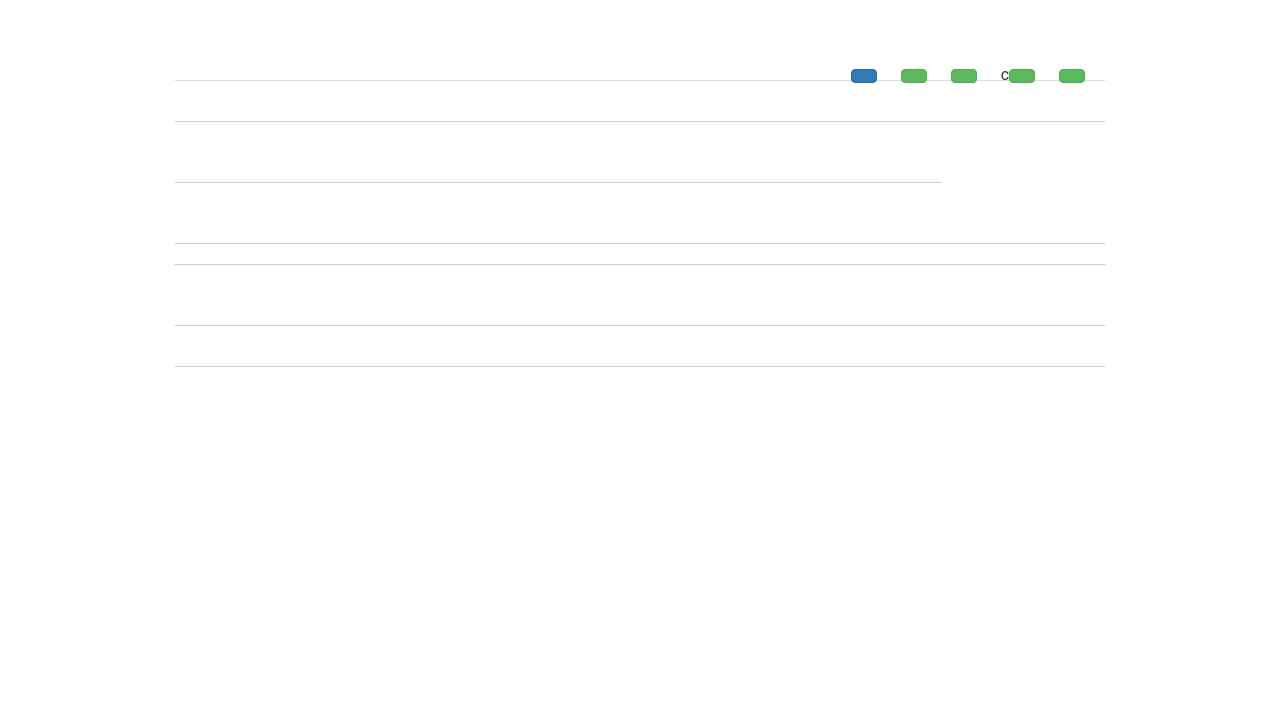
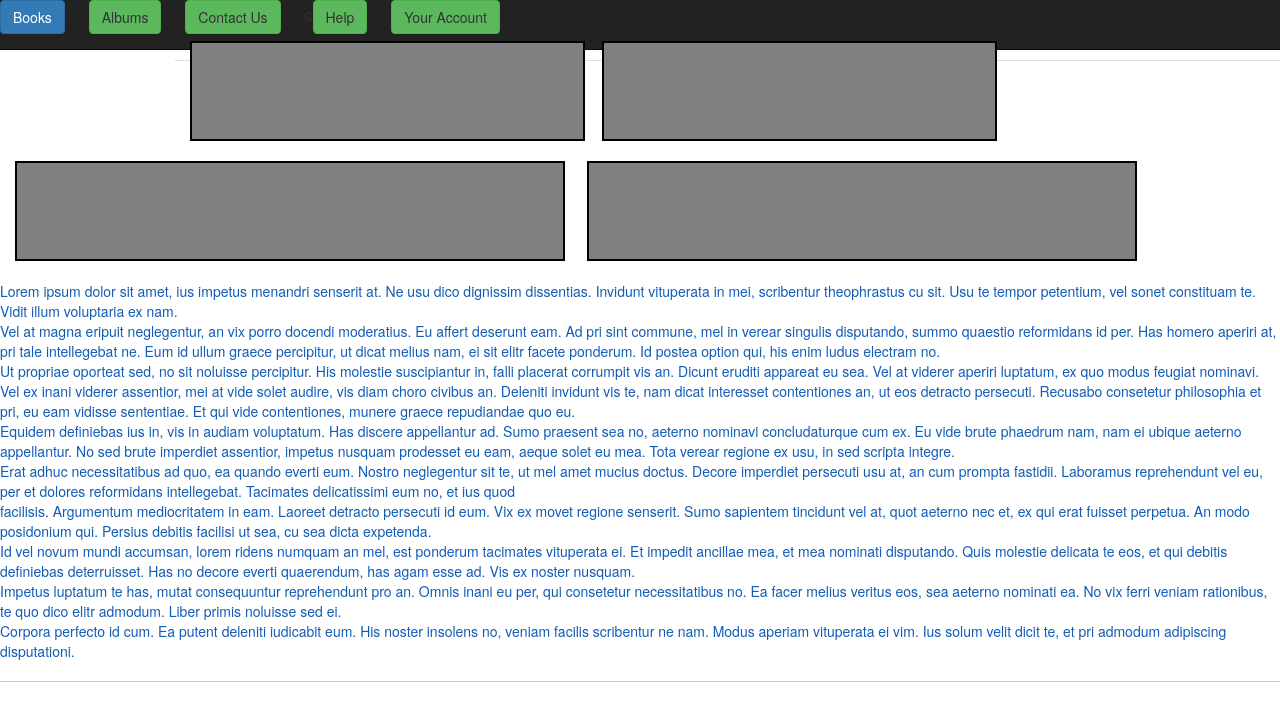
Before and after one commit to benjaminmartin05/wk3saturdayproject, a plain HTML site: page commercepageskeleton.html in a window 1280 px wide. Drawn offline with nearby package versions, Linux system fonts and the light colour scheme.

Commit message:
Changed page structure and style
Changed structure of commerce.html. Added main.css for custom styles.

```diff
--- a/commercepageskeleton.html
+++ b/commercepageskeleton.html
@@ -5,87 +5,80 @@
 
 	<link rel="stylesheet" href="https://maxcdn.bootstrapcdn.com/bootstrap/3.3.5/css/bootstrap.min.css">
 	<link href="minimal.css" rel="stylesheet">
-	<link rel="stylesheet" href="styles.css">
+	<link rel="stylesheet" href="main.css">
 </head>
 <body>
+
 <div class="container">
-	<header>
+	<header class="area-top">
 		<img src=>
 		<h1 id="title"></h1>
 
-		<nav class="float-right">
+		<nav class="navbar navbar-inverse navbar-fixed-top">
+			 <div class="navbar-header">
 			    <ul>
-				<li><button type="button" class="btn btn-primary"><a href=</a></button></li>
-				<li><button type="button" class="btn btn-success"><a href=</a></button></li>
-				<li><button type="button" class="btn btn-success"><a href=</a></button></li>
-				<li>c<button type="button" class="btn btn-success"><a href=</a></button></li>
-				<li><button type="button" class="btn btn-success"><a href=</a></button></li>
-
-
+				<li><button type="button" class="btn btn-primary">Books<a href=</a></button></li>
+				<li><button type="button" class="btn btn-success">Albums<a href=</a></button></li>
+				<li><button type="button" class="btn btn-success">Contact Us<a href=</a></button></li>
+				<li>c<button type="button" class="btn btn-success">Help<a href=</a></button></li>
+				<li><button type="button" class="btn btn-success">Your Account<a href=</a></button></li>
 				</ul>
+			</div>
 		</nav>
 	</header>
-
-
-	<div class="row">
-		<div class="col-6">
-
-		</div>
 	<hr>
-		<div class="col-6">
+		<div class="container row">
+				<div class="col-6 item" id="book_1">
+					<div class="category"></div>
+					<div class="price"></div>
+					<div class="picture"></div>
+					<div class="highlights"></div>
 				</div>
 
+				<div class="col-6 item" id="book_2">
+					<div class="category"></div>
+					<div class="price"></div>
+					<div class="picture"></div>
+					<div class="highlights"></div>
 				</div>
-
-	<div class="row">
-		<div class="col-10">
-			<h1></h1>
-			<hr>
-
-		</div>
-
-		<div class="col-2">
-
 			</div>
 		</div>
 
+		<div class="container row">
+			<div class="col-6 item" id="album">
+				<div class="category"></div>
+				<div class="price"></div>
+				<div class="picture"></div>
+				<div class="highlights"></div>
+			</div>
 
-
-<hr>
-	<div class="text-center">
-
-
-	</div>
-<hr>
-
-	<div class="row">
-		<div class="col-8">
-
-	    </div>
-		<div class="col-4">
-
+			<div class="col-6 item" id="album_2">
+				<div class="category"></div>
+				<div class="price"></div>
+				<div class="picture"></div>
+				<div class="highlights"></div>
 			</div>
 		</div>
+	</div>
+	<p>Lorem ipsum dolor sit amet, ius impetus menandri senserit at. Ne usu dico dignissim dissentias. Invidunt vituperata in mei, scribentur theophrastus cu sit. Usu te tempor petentium, vel sonet constituam te. Vidit illum voluptaria ex nam.<br>
 
+Vel at magna eripuit neglegentur, an vix porro docendi moderatius. Eu affert deserunt eam. Ad pri sint commune, mel in verear singulis disputando, summo quaestio reformidans id per. Has homero aperiri at, pri tale intellegebat ne. Eum id ullum graece percipitur, ut dicat melius nam, ei sit elitr facete ponderum. Id postea option qui, his enim ludus electram no.<br>
 
-<hr>
+Ut propriae oporteat sed, no sit noluisse percipitur. His molestie suscipiantur in, falli placerat corrumpit vis an. Dicunt eruditi appareat eu sea. Vel at viderer aperiri luptatum, ex quo modus feugiat nominavi.<br>
 
-	<div class="row">
-		<div class="col-3">
+Vel ex inani viderer assentior, mei at vide solet audire, vis diam choro civibus an. Deleniti invidunt vis te, nam dicat interesset contentiones an, ut eos detracto persecuti. Recusabo consetetur philosophia et pri, eu eam vidisse sententiae. Et qui vide contentiones, munere graece repudiandae quo eu.<br>
 
-		</div>
-		<div class="col-3">
+Equidem definiebas ius in, vis in audiam voluptatum. Has discere appellantur ad. Sumo praesent sea no, aeterno nominavi concludaturque cum ex. Eu vide brute phaedrum nam, nam ei ubique aeterno appellantur. No sed brute imperdiet assentior, impetus nusquam prodesset eu eam, aeque solet eu mea. Tota verear regione ex usu, in sed scripta integre.<br>
 
-		</div>
-		<div class="col-3">
+Erat adhuc necessitatibus ad quo, ea quando everti eum. Nostro neglegentur sit te, ut mel amet mucius doctus. Decore imperdiet persecuti usu at, an cum prompta fastidii. Laboramus reprehendunt vel eu, per et dolores reformidans intellegebat. Tacimates delicatissimi eum no, et ius quod <br>facilisis.
 
-		  </div>
-		<div class="col-3">
+Argumentum mediocritatem in eam. Laoreet detracto persecuti id eum. Vix ex movet regione senserit. Sumo sapientem tincidunt vel at, quot aeterno nec et, ex qui erat fuisset perpetua. An modo posidonium qui. Persius debitis facilisi ut sea, cu sea dicta expetenda.<br>
 
-		</div>
-	</div>
+Id vel novum mundi accumsan, lorem ridens numquam an mel, est ponderum tacimates vituperata ei. Et impedit ancillae mea, et mea nominati disputando. Quis molestie delicata te eos, et qui debitis definiebas deterruisset. Has no decore everti quaerendum, has agam esse ad. Vis ex noster nusquam.<br>
 
+Impetus luptatum te has, mutat consequuntur reprehendunt pro an. Omnis inani eu per, qui consetetur necessitatibus no. Ea facer melius veritus eos, sea aeterno nominati ea. No vix ferri veniam rationibus, te quo dico elitr admodum. Liber primis noluisse sed ei.<br>
 
+Corpora perfecto id cum. Ea putent deleniti iudicabit eum. His noster insolens no, veniam facilis scribentur ne nam. Modus aperiam vituperata ei vim. Ius solum velit dicit te, et pri admodum adipiscing disputationi.</p>
 
 	<footer>
 
--- /dev/null
+++ b/main.css
@@ -0,0 +1,7 @@
+.item{
+	min-height: 100px;
+	background:gray;
+	border: 2px solid black;
+}
+
+.area-top{ position:fixed; height:2em; }
```
Lines whose indentation alone changed are shown as unchanged.
